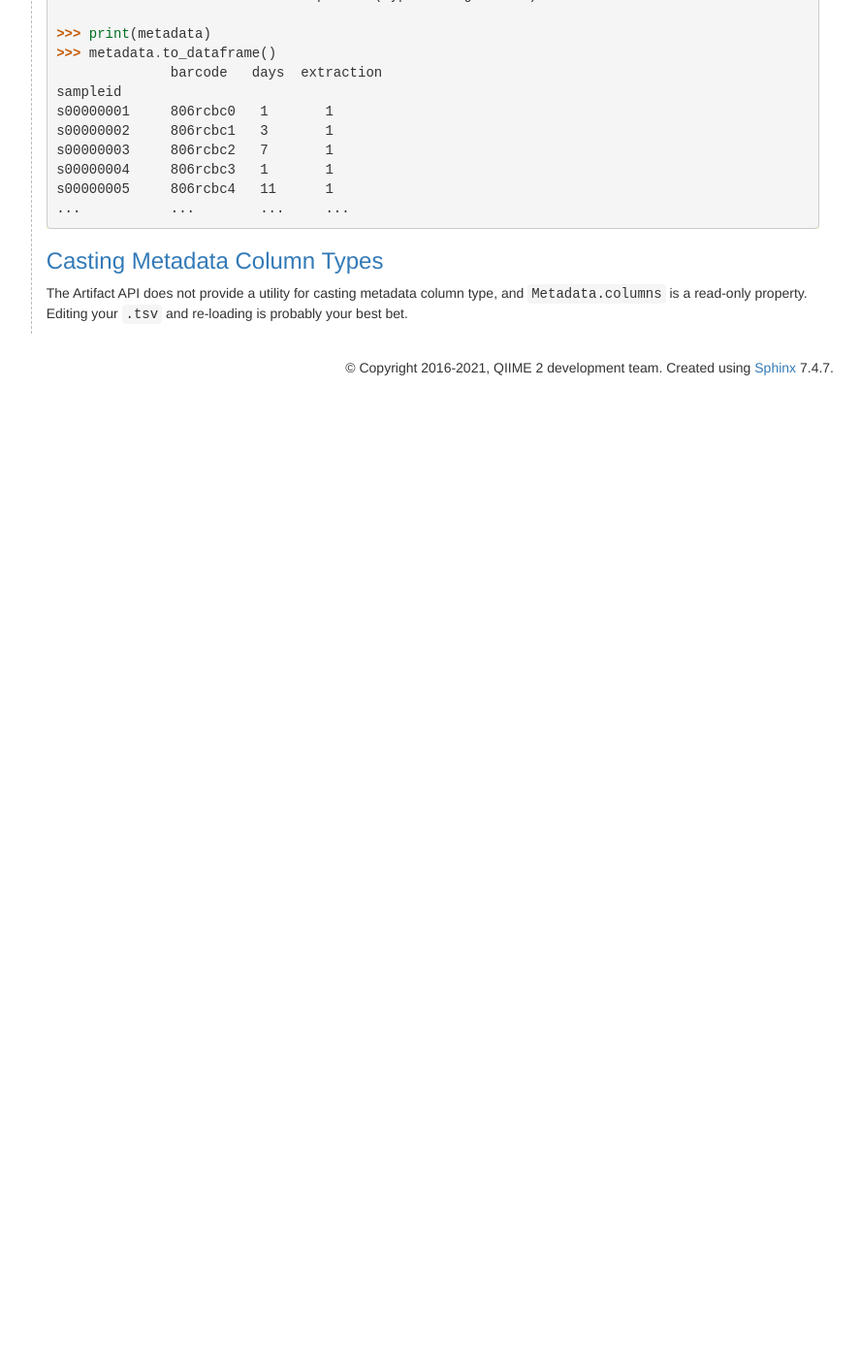
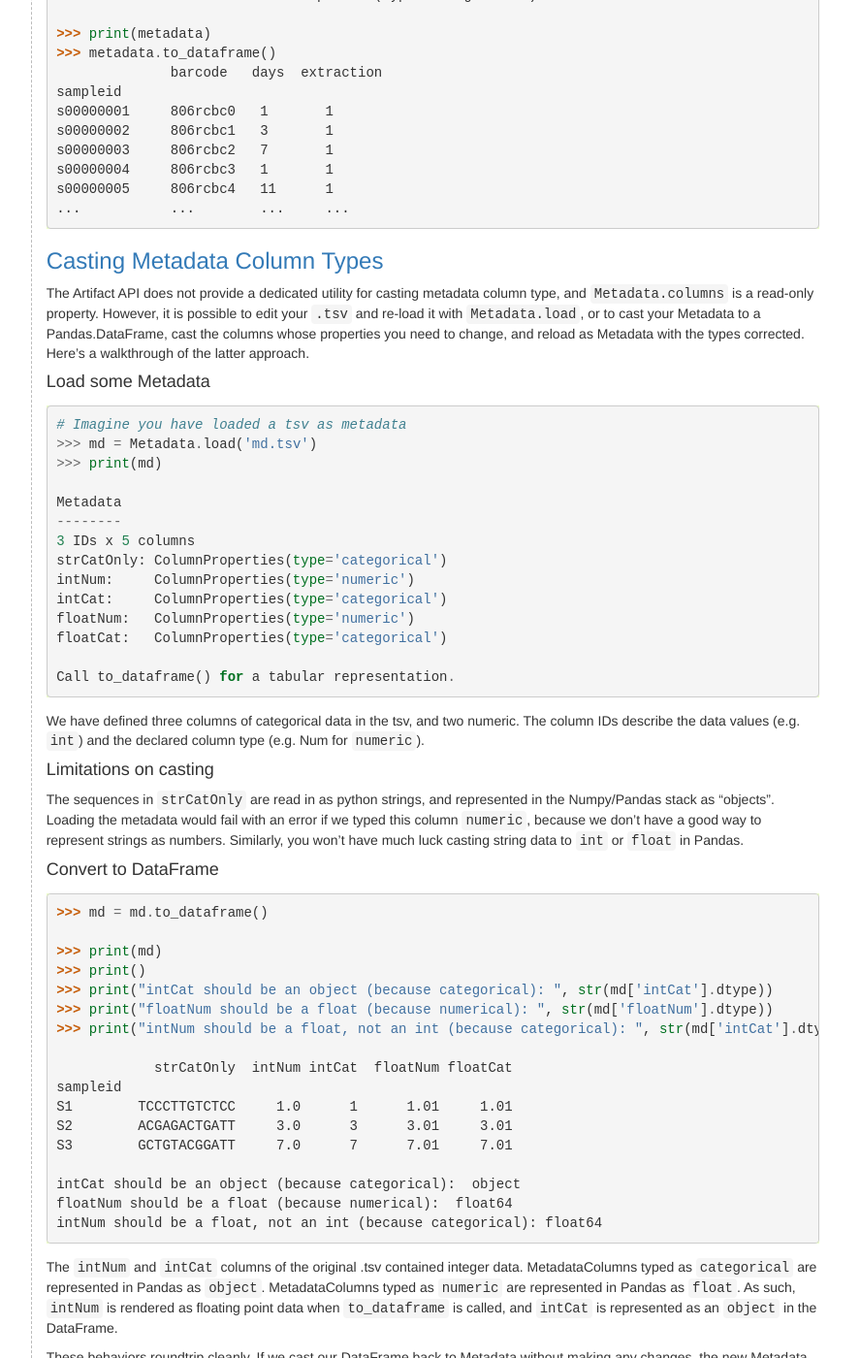
Before and after one commit to qiime2/docs, a Sphinx documentation site: the page built from source/tutorials/utilities.rst, in a window 1280 px wide and 1400 px high, scrolled down 8188 px. Shown: the whole window at 97% size, without its empty margins (277-1164 px from the left). Built offline with Sphinx 7.4.7, drawn with Linux system fonts in a browser that asks for light colours; pages that are not in the unit, such as notebooks, are missing from menus; the version number could not be read and is left out; before the commit the page ends 8602 px from its top, so only the background shows below that; some of the changed text lies outside the part shown.

Commit message:
Adds casting MD columns

```diff
--- a/source/tutorials/utilities.rst
+++ b/source/tutorials/utilities.rst
@@ -337,7 +337,8 @@ with the iPython ``?`` operator:
 Retrieving Citations
 ....................
 The Artifact API does not provide a utility for getting all citations from a plugin.
-Per-action citations are accessible in each action's ``citations`` attribute.
+Per-action citations are accessible in each action's ``citations`` attribute,
+in BibTeX format.
 
 .. code-block:: python
 
@@ -482,6 +483,130 @@ once they have been loaded.
 Casting Metadata Column Types
 .............................
 
-The Artifact API does not provide a utility for casting metadata column type,
-and ``Metadata.columns`` is a read-only property. Editing your ``.tsv`` and
-re-loading is probably your best bet.
+The Artifact API does not provide a dedicated utility for casting metadata column type,
+and ``Metadata.columns`` is a read-only property.
+However, it is possible to edit your ``.tsv`` and re-load it with ``Metadata.load``,
+or to cast your Metadata to a Pandas.DataFrame,
+cast the columns whose properties you need to change,
+and reload as Metadata with the types corrected.
+Here's a walkthrough of the latter approach.
+
+Load some Metadata
+~~~~~~~~~~~~~~~~~~
+
+.. code-block :: python
+
+   # Imagine you have loaded a tsv as metadata
+   >>> md = Metadata.load('md.tsv')
+   >>> print(md)
+
+   Metadata
+   --------
+   3 IDs x 5 columns
+   strCatOnly: ColumnProperties(type='categorical')
+   intNum:     ColumnProperties(type='numeric')
+   intCat:     ColumnProperties(type='categorical')
+   floatNum:   ColumnProperties(type='numeric')
+   floatCat:   ColumnProperties(type='categorical')
+
+   Call to_dataframe() for a tabular representation.
+
+We have defined three columns of categorical data in the tsv, and two numeric.
+The column IDs describe the data values (e.g. ``int``)
+and the declared column type (e.g. Num for ``numeric``).
+
+Limitations on casting
+~~~~~~~~~~~~~~~~~~~~~~
+
+The sequences in ``strCatOnly`` are read in as python strings,
+and represented in the Numpy/Pandas stack as "objects".
+Loading the metadata would fail with an error if we typed this column ``numeric``,
+because we don't have a good way to represent strings as numbers.
+Similarly, you won't have much luck casting string data to ``int`` or ``float``
+in Pandas.
+
+Convert to DataFrame
+~~~~~~~~~~~~~~~~~~~~
+
+.. code-block :: python
+
+   >>> md = md.to_dataframe()
+
+   >>> print(md)
+   >>> print()
+   >>> print("intCat should be an object (because categorical): ", str(md['intCat'].dtype))
+   >>> print("floatNum should be a float (because numerical): ", str(md['floatNum'].dtype))
+   >>> print("intNum should be a float, not an int (because categorical): ", str(md['intCat'].dtype))
+
+               strCatOnly  intNum intCat  floatNum floatCat
+   sampleid
+   S1        TCCCTTGTCTCC     1.0      1      1.01     1.01
+   S2        ACGAGACTGATT     3.0      3      3.01     3.01
+   S3        GCTGTACGGATT     7.0      7      7.01     7.01
+
+   intCat should be an object (because categorical):  object
+   floatNum should be a float (because numerical):  float64
+   intNum should be a float, not an int (because categorical): float64
+
+
+The ``intNum`` and ``intCat`` columns of the original .tsv contained integer data.
+MetadataColumns typed as ``categorical`` are represented in Pandas as ``object``.
+MetadataColumns typed as ``numeric`` are represented in Pandas as ``float``.
+As such, ``intNum`` is rendered as floating point data when ``to_dataframe`` is called,
+and ``intCat`` is represented as an ``object`` in the DataFrame.
+
+These behaviors roundtrip cleanly.
+If we cast our DataFrame back to Metadata without making any changes,
+the new Metadata will be identical to the original Metadata we loaded from the tsv.
+We're here to see how DataFrames allow us to cast metadata column types, though,
+so let's give it a shot.
+
+Cast columns
+~~~~~~~~~~~~
+
+.. code-block :: python
+
+   >>> md['intCat'] = md['intCat'].astype("int")
+   >>> md['floatNum'] = md['floatNum'].astype('str')
+
+   >>> print(md)
+   >>> print()
+   >>> print("intCat should be an int now: ", str(md['intCat'].dtype))
+   >>> print("floatNum should be an object now: ", str(md['floatNum'].dtype))
+
+               strCatOnly  intNum  intCat floatNum floatCat
+   sampleid
+   S1        TCCCTTGTCTCC     1.0       1     1.01     1.01
+   S2        ACGAGACTGATT     3.0       3     3.01     3.01
+   S3        GCTGTACGGATT     7.0       7     7.01     7.01
+
+   intCat should be an int now:  int64
+   floatNum should be an object now:  object
+
+The DataFrame *looks* the same, but the column dtypes have changed as expected.
+When we turn this DataFrame back into Metadata,
+the ``ColumnProperties`` have changed accordingly.
+Columns represented in Pandas as ``objects`` (including ``strs``) are ``categorical``.
+Columns represented in Pandas as ``ints`` or ``floats`` are ``numeric``.
+
+Cast the DataFrame back to Metadata
+~~~~~~~~~~~~~~~~~~~~~~~~~~~~~~~~~~~~
+
+.. code-block :: python
+
+   >>> md = Metadata(md)
+   >>> md
+
+   Metadata
+   --------
+   3 IDs x 5 columns
+   strCatOnly: ColumnProperties(type='categorical')
+   intNum:     ColumnProperties(type='numeric')
+   intCat:     ColumnProperties(type='numeric')
+   floatNum:   ColumnProperties(type='categorical')
+   floatCat:   ColumnProperties(type='categorical')
+
+   Call to_dataframe() for a tabular representation.
+
+Note that ``intCat``, formerly ``categorical``, is now ``numeric``,
+while ``floatNum`` has changed from ``numeric`` to ``categorical``.
```
